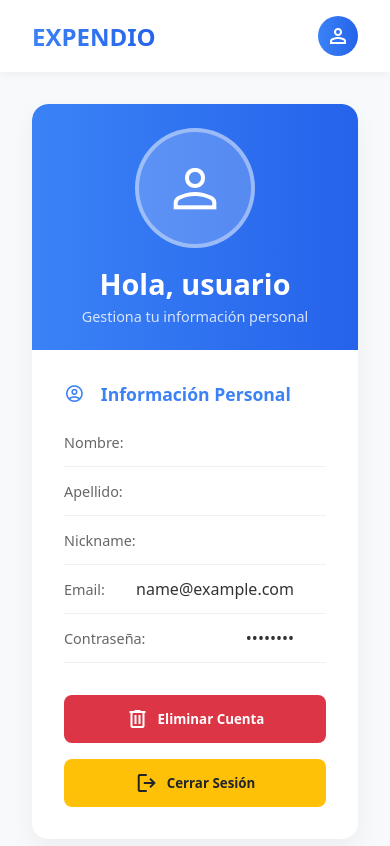
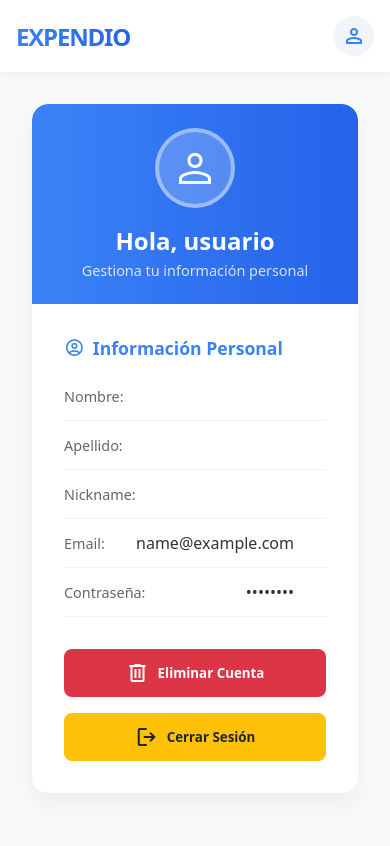
Before and after one commit to estebanmzzz/Expendio-V3, a website: page public/view/Profile.html in a window 390 px wide. Drawn offline with nearby package versions, Linux system fonts and the light colour scheme; sample sign-in values are in the browser's storage.

Commit message:
img included

```diff
--- a/public/view/CSS/profile.css
+++ b/public/view/CSS/profile.css
@@ -11,50 +11,64 @@ body {
   color: #333;
 }
 
+/* NAVBAR UNIFICADO */
+.container {
+  max-width: 1200px;
+  margin: 0 auto;
+  padding: 0 2rem;
+}
+
 header {
   background-color: white;
-  padding: 1rem 2rem;
+  padding: 1rem 0;
+  position: sticky;
+  top: 0;
+  z-index: 100;
+  box-shadow: 0 2px 10px rgba(0, 0, 0, 0.05);
+}
+
+.header-container {
   display: flex;
   justify-content: space-between;
   align-items: center;
-  box-shadow: 0 2px 10px rgba(0, 0, 0, 0.05);
-  position: sticky;
-  top: 0;
-  z-index: 100;
 }
 
 .logo {
-  font-weight: 700;
+  font-weight: 800;
   font-size: 1.5rem;
   background: linear-gradient(to right, #3b82f6, #2563eb);
   -webkit-background-clip: text;
   background-clip: text;
   color: transparent;
+  letter-spacing: -0.05em;
 }
 
 .nav-links {
+  display: flex;
+  gap: 2rem;
+  align-items: center;
+}
+
+.nav-item {
+  font-weight: 500;
+  cursor: pointer;
+  padding: 0.5rem 0.75rem;
+  transition: color 0.2s ease;
+  color: #64748b;
+  text-decoration: none;
+}
+
+.nav-item:hover {
+  color: #3b82f6;
+}
+
+.auth-links {
   display: flex;
   gap: 1.5rem;
   align-items: center;
 }
 
-.nav-item {
-  cursor: pointer;
-  padding: 0.5rem 0.75rem;
-  transition: all 0.2s ease;
-  border-radius: 8px;
-  font-weight: 500;
-}
-
-.nav-item:hover {
-  background: linear-gradient(to right, #3b82f6, #2563eb);
-  color: white;
-  transform: translateY(-2px);
-}
-
 .user-avatar {
-  background: linear-gradient(to right, #3b82f6, #2563eb);
-  color: white;
   width: 40px;
   height: 40px;
   border-radius: 50%;
@@ -62,13 +76,17 @@ header {
   align-items: center;
   justify-content: center;
   cursor: pointer;
-  transition: transform 0.2s ease;
+  color: #3b82f6;
+  transition: transform 0.2s ease, color 0.2s ease;
+  background-color: #f1f5f9;
 }
 
 .user-avatar:hover {
   transform: scale(1.1);
+  color: #2563eb;
 }
 
+/* CONTENIDO PRINCIPAL */
 main {
   display: flex;
   justify-content: center;
@@ -87,34 +105,41 @@ main {
 .profile-header {
   background: linear-gradient(to right, #3b82f6, #2563eb);
   color: white;
-  padding: 2rem;
+  padding: 1.5rem;
   text-align: center;
   position: relative;
+  border-radius: 16px 16px 0 0;
 }
 
 .profile-avatar {
-  width: 100px;
-  height: 100px;
+  width: 120px;
+  height: 120px;
   margin: 0 auto;
-  background-color: white;
+  background-color: rgba(255, 255, 255, 0.2);
   border-radius: 50%;
   display: flex;
   align-items: center;
   justify-content: center;
   margin-bottom: 1rem;
-  color: #3b82f6;
-  font-size: 3rem;
+  color: white;
+  font-size: 4rem;
+  border: 4px solid rgba(255, 255, 255, 0.4);
+}
+
+.profile-avatar .material-symbols-outlined {
+  font-size: 64px;
 }
 
 .profile-title {
   font-size: 1.8rem;
-  margin-bottom: 0.5rem;
+  margin-bottom: 0.25rem;
   font-weight: 700;
 }
 
 .profile-subtitle {
   font-weight: 400;
-  opacity: 0.9;
+  opacity: 0.8;
+  font-size: 0.9rem;
 }
 
 .profile-body {
@@ -126,27 +151,28 @@ main {
 }
 
 .section-title {
-  font-size: 1.2rem;
-  font-weight: 600;
-  margin-bottom: 1rem;
-  color: #444;
+  font-size: 1.1rem;
+  margin-bottom: 0.75rem;
   display: flex;
   align-items: center;
+  gap: 0.5rem;
+  color: #3b82f6;
 }
 
-.section-title span {
-  margin-right: 0.5rem;
+.section-title .material-symbols-outlined {
+  font-size: 1.3rem;
 }
 
 .info-list {
   list-style: none;
+  margin-bottom: 1.5rem;
 }
 
 .info-item {
   display: flex;
   justify-content: space-between;
   align-items: center;
-  padding: 1rem;
+  padding: 0.75rem 0;
   border-bottom: 1px solid #f1f1f1;
   transition: background-color 0.2s ease;
 }
@@ -158,6 +184,7 @@ main {
 .info-label {
   color: #666;
   font-weight: 500;
+  font-size: 0.9rem;
 }
 
 .info-value {
@@ -236,7 +263,7 @@ main {
   transform: translateY(-2px);
 }
 
-/* Modal Styles */
+/* MODALES */
 .modal {
   position: fixed;
   top: 0;
@@ -318,6 +345,12 @@ main {
   border-color: #3b82f6;
 }
 
+.password-fields {
+  display: flex;
+  flex-direction: column;
+  gap: 0.5rem;
+}
+
 .modal-actions {
   display: flex;
   justify-content: flex-end;
@@ -352,7 +385,7 @@ main {
   box-shadow: 0 4px 12px rgba(59, 130, 246, 0.3);
 }
 
-/* Toast Notification */
+/* TOAST NOTIFICATION */
 .toast {
   position: fixed;
   bottom: 20px;
@@ -373,20 +406,24 @@ main {
   opacity: 1;
 }
 
-/* Responsive Styles */
+/* RESPONSIVE */
 @media (max-width: 768px) {
-  .nav-links div:not(.user-avatar) {
+  .nav-links {
     display: none;
   }
 
-  .nav-links.main-nav {
-    display: none;
+  .header-container {
+    padding: 0 1rem;
   }
 
   .profile-avatar {
     width: 80px;
     height: 80px;
     font-size: 2.5rem;
+  }
+
+  .profile-avatar .material-symbols-outlined {
+    font-size: 48px;
   }
 
   .profile-title {
@@ -397,78 +434,3 @@ main {
     padding: 0.75rem;
   }
 }
-
-/* ... Mantén tu CSS existente y agrega/modifica estas partes ... */
-
-.profile-header {
-  background: linear-gradient(to right, #3b82f6, #2563eb);
-  color: white;
-  padding: 1.5rem;
-  text-align: center;
-  position: relative;
-  border-radius: 16px 16px 0 0;
-}
-
-.profile-avatar {
-  width: 120px;
-  height: 120px;
-  margin: 0 auto;
-  background-color: rgba(255, 255, 255, 0.2);
-  border-radius: 50%;
-  display: flex;
-  align-items: center;
-  justify-content: center;
-  margin-bottom: 1rem;
-  color: white;
-  font-size: 4rem;
-  border: 4px solid rgba(255, 255, 255, 0.4);
-}
-
-.profile-avatar .material-symbols-outlined {
-  font-size: 64px;
-}
-
-.profile-title {
-  font-size: 1.8rem;
-  margin-bottom: 0.25rem;
-  font-weight: 700;
-}
-
-.profile-subtitle {
-  font-weight: 400;
-  opacity: 0.8;
-  font-size: 0.9rem;
-}
-
-/* Campos de contraseña */
-.password-fields {
-  display: flex;
-  flex-direction: column;
-  gap: 0.5rem;
-}
-
-/* Ajustes para reducir espacio */
-.section-title {
-  font-size: 1.1rem;
-  margin-bottom: 0.75rem;
-  display: flex;
-  align-items: center;
-  gap: 0.5rem;
-  color: #3b82f6;
-}
-
-.section-title .material-symbols-outlined {
-  font-size: 1.3rem;
-}
-
-.info-list {
-  margin-bottom: 1.5rem;
-}
-
-.info-item {
-  padding: 0.75rem 0;
-}
-
-.info-label {
-  font-size: 0.9rem;
-}
--- a/public/view/Profile.html
+++ b/public/view/Profile.html
@@ -11,23 +11,20 @@
     />
   </head>
   <body>
+    <!-- NAVBAR UNIFICADO - IGUAL AL RESTO DE PÁGINAS -->
     <header>
-      <div class="logo">EXPENDIO</div>
-      <div class="nav-links main-nav">
-        <div class="nav-item" onclick="location.href='/dashboard'">
-          Mi Dashboard
+      <div class="header-container container">
+        <div class="logo">EXPENDIO</div>
+        <div class="nav-links">
+          <a href="/dashboard" class="nav-item">Mi Dashboard</a>
+          <a href="/presupuestos" class="nav-item">Mis Presupuestos</a>
+          <a href="/gastos" class="nav-item">Mis Gastos</a>
+          <a href="/categorias" class="nav-item">Mis Categorías</a>
         </div>
-        <div class="nav-item" onclick="location.href='/presupuestos'">
-          Mis Presupuestos
-        </div>
-        <div class="nav-item" onclick="location.href='/gastos'">Mis Gastos</div>
-        <div class="nav-item" onclick="location.href='/categorias'">
-          Mis Categorías
-        </div>
-      </div>
-      <div class="nav-links">
-        <div class="user-avatar">
-          <span class="material-symbols-outlined">person</span>
+        <div class="auth-links">
+          <div class="user-avatar">
+            <span class="material-symbols-outlined">person</span>
+          </div>
         </div>
       </div>
     </header>
```
Also changed, not shown: public/view/Images/gastos-2.png (added).
